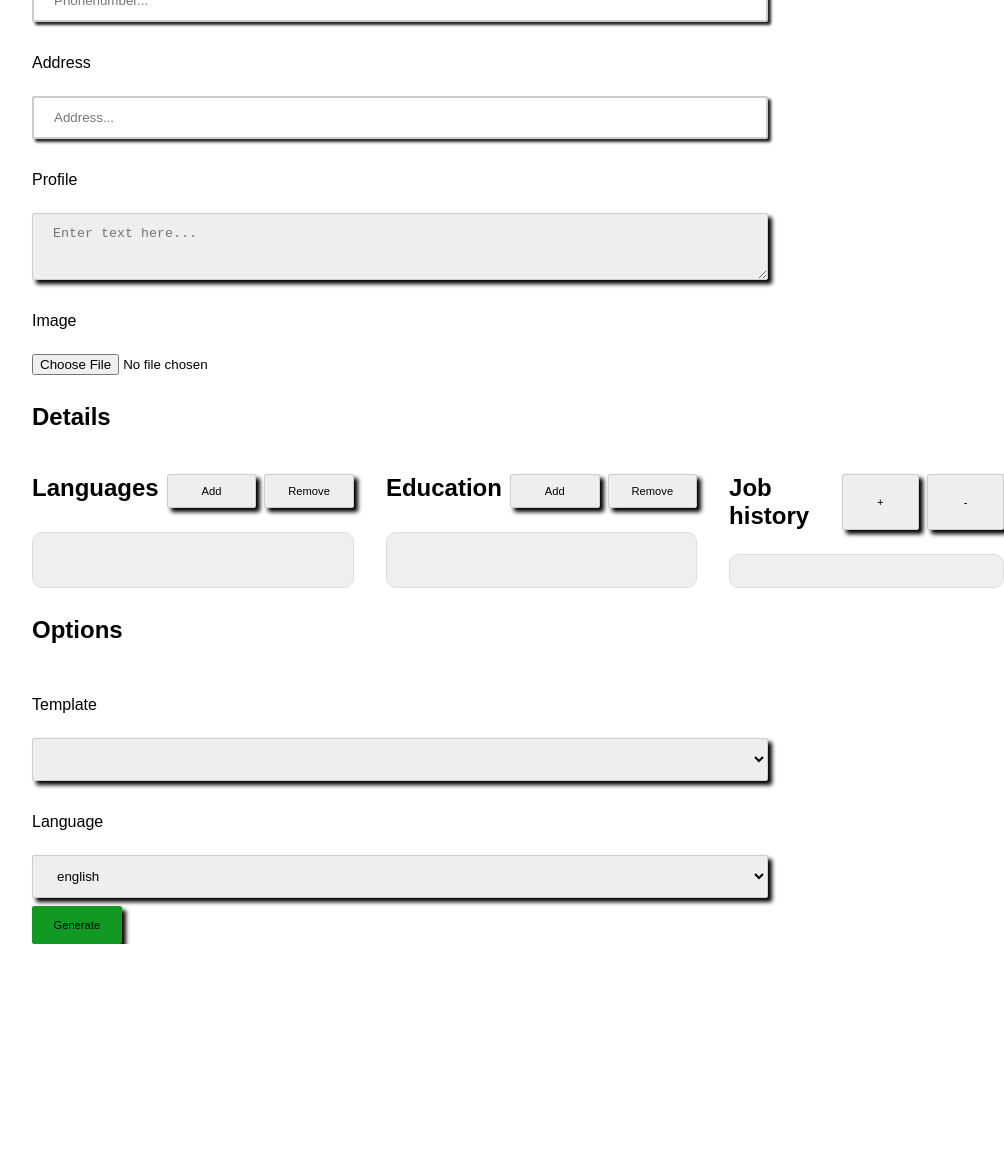
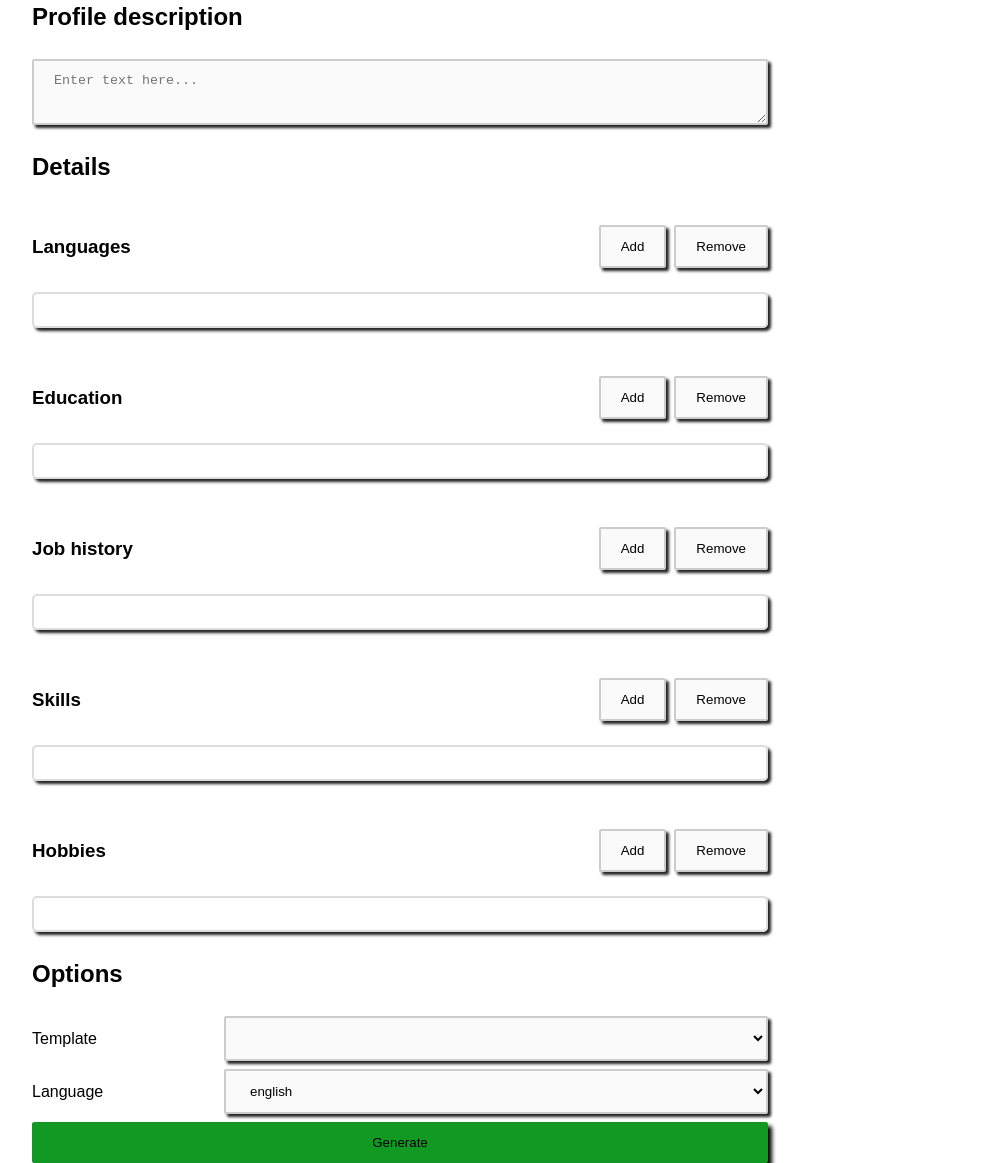
Before and after one commit to WilliwadelmaWisky/cv-editor, an Electron app: page src/frontend/app.html in a window 800 px wide. Shown: the part 545-1708 px from the top of the page, 1004 px wide, since content can reach past the window. Before the commit the page ends 1489 px from the top, so only its background shows below. Drawn offline with Linux system fonts and the light colour scheme; no server answers.

Commit message:
Editor visual improvements

```diff
--- a/src/frontend/app.css
+++ b/src/frontend/app.css
@@ -1,7 +1,10 @@
 body {
-    font-family: Arial, Helvetica, sans-serif;
+    font-family: 'Agency FB', Arial, sans-serif;
     padding: 0;
     margin: 0 2em;
+}
+h2 {
+    text-wrap: nowrap;
 }
 
 .form {
@@ -10,47 +13,24 @@ body {
     gap: 0.5em;
 }
 
-p {
-    padding-top: 0.5em;
-}
-textarea {
-    resize: vertical;
-    min-height: 5em;
-    max-height: 20em;
-    padding: 12px 20px;
-    display: inline-block;
-    box-sizing: border-box;
-    border-radius: 2px;
-    box-shadow: 4px 4px 4px black;
-    background-color: #eee;
-    border: 1px solid #ccc;
-}
-
-input[type="text"], input[type="email"], input[type="date"], input[type="tel"] {
+input[type="text"], input[type="email"], input[type="date"],
+input[type="tel"], input[type="button"], select, textarea {
     padding: 12px 20px;
     display: inline-block;
     box-sizing: border-box;
     border-radius: 2px;
     box-shadow: 3px 3px 3px #222;
+    background-color: rgb(250, 250, 250);
     border: 2px solid #ccc;
 }
 
-select {
-    padding: 12px 20px;
-    display: inline-block;
-    box-sizing: border-box;
-    border-radius: 2px;
-    box-shadow: 4px 4px 4px black;
-    background-color: #eee;
-    border: 1px solid #ccc;
+textarea {
+    resize: vertical;
+    min-height: 5em;
+    max-height: 20em;
 }
 
-.button-box {
-    display: flex;
-    flex-direction: row;
-    justify-content: right;
-    gap: 8px;
-}
+
 .header-box {
     display: flex;
     flex-direction: row;
@@ -60,41 +40,17 @@ select {
 }
 .content-box {
     padding: 1em 1em;
-    background-color: #efefef;
-    border: 1px solid #ddd;
-    border-radius: 10px;
+    box-shadow: 3px 3px 3px #222;
+    border: 2px solid #ddd;
+    border-radius: 5px;
     display: flex;
     flex-direction: column;
     justify-content: start;
     gap: 1em;
 }
-input[type="button"] {
-    padding: 10px 12px;
-    display: inline-block;
-    box-sizing: border-box;
-    border-radius: 2px;
-    box-shadow: 4px 4px 4px black;
-    background-color: #eee;
-    border: 1px solid #ccc;
-    text-align: center;
-    font-size: 0.7em;
-    width: 8em;
-}
 
-.add-btn {
-    padding: 10px 12px;
-    display: inline-block;
-    box-sizing: border-box;
-    border-radius: 2px;
-    box-shadow: 4px 4px 4px black;
-    background-color: #eee;
-    border: 1px solid #ccc;
-    text-align: center;
-    font-size: 0.7em;
-    width: 3em;
-}
-.header-box h2 {
-    margin: 0;
+.header-box>h3 {
+    margin: auto 0;
 }
 
 #generate-btn {
@@ -113,9 +69,40 @@ input[type="button"] {
     align-items: stretch;
     gap: 2em;
 }
-.hbox>* {
+.hbox>div, .hbox>input, .hbox>select {
     flex-grow: 1;
 }
+.hbox>p {
+    margin: auto 0;
+    width: 10em;
+    vertical-align: center;
+}
+
+.divider {
+    height: 2px;
+    margin: 1em 0;
+    border-radius: 1px;
+    background-color: rgb(224, 49, 34);
+}
+
+.info-panel {
+    display: grid;
+    grid-template-columns: 1fr 1fr 1fr;
+    gap: 2em;
+}
+
+@media only screen and (max-width: 1400px) {
+    .info-panel {
+        grid-template-columns: 1fr 1fr;
+    }
+}
+@media only screen and (max-width: 800px) {
+    .info-panel {
+        grid-template-columns: 1fr;
+    }
+}
+
+
 
 .vbox {
     display: flex;
--- a/src/frontend/app.html
+++ b/src/frontend/app.html
@@ -7,32 +7,44 @@
     <title>Editor</title>
 </head>
 <body>
-    <h1>Editor</h1>
+    <h1>CV Editor</h1>
+    <p>Version 0.1</p>
+    <p>An editor for building custom curriculum vitaes. The editor is currently under production and probably contains bugs.</p>
     <div class="form">
-        <h2>Personal infromation</h2>
+        <h2>Personal data</h2>
         <div class="hbox">
             <p>Name</p>
             <input type="text" placeholder="Name..." id="name-field" class="flex-grow"/>
         </div>
-
+        <div class="hbox">
             <p>Birthday</p>
             <input type="date" value="2023-12-26" id="birthday-field"/>
+        </div>
+        <div class="hbox">
             <p>Email</p>
             <input type="email" placeholder="example@email.com" id="email-field"/>
+        </div>
+        <div class="hbox">
             <p>Phone</p>
             <input type="tel" placeholder="Phonenumber..." id="phonenumber-field"/>
+        </div>
+        <div class="hbox">
             <p>Address</p>
             <input type="text" placeholder="Address..." id="address-field"/>
-        <p>Profile</p>
-        <textarea placeholder="Enter text here..." id="description-field"></textarea>
+        </div>
+        <div class="hbox">
             <p>Image</p>
             <input type="file" accept="image/png, image/jpeg" id="image-field"/>
+        </div>
+
+        <h2>Profile description</h2>
+        <textarea placeholder="Enter text here..." id="description-field"></textarea>
 
         <h2>Details</h2>
-        <div class="hbox">
+        <div class="info-panel">
             <div class="vbox">
                 <div class="header-box">
-                    <h2 class="flex-grow">Languages</h2>
+                    <h3 class="flex-grow">Languages</h3>
                     <input type="button" value="Add" id="add-lang-btn"/>
                     <input type="button" value="Remove" id="rem-lang-btn"/>
                 </div>
@@ -40,7 +52,7 @@
             </div>
             <div class="vbox">
                 <div class="header-box">
-                    <h2 class="flex-grow">Education</h2>
+                    <h3 class="flex-grow">Education</h3>
                     <input type="button" value="Add" id="add-edu-btn"/>
                     <input type="button" value="Remove" id="rem-edu-btn"/>
                 </div>
@@ -48,19 +60,40 @@
             </div>
             <div class="vbox">
                 <div class="header-box">
-                    <h2 class="flex-grow">Job history</h2>
-                    <input type="button" value="+" id="add-job-btn" class=".add-btn"/>
-                    <input type="button" value="-" id="rem-job-btn" class=".add-btn"/>
+                    <h3 class="flex-grow">Job history</h3>
+                    <input type="button" value="Add" id="add-job-btn"/>
+                    <input type="button" value="Remove" id="rem-job-btn"/>
                 </div>
                 <div id="job-box" class="content-box flex-grow"></div>
+            </div>
+            <div class="vbox">
+                <div class="header-box">
+                    <h3 class="flex-grow">Skills</h3>
+                    <input type="button" value="Add" id="add-skill-btn"/>
+                    <input type="button" value="Remove" id="rem-skill-btn"/>
+                </div>
+                <div id="skill-box" class="content-box flex-grow"></div>
+            </div>
+            <div class="vbox">
+                <div class="header-box">
+                    <h3 class="flex-grow">Hobbies</h3>
+                    <input type="button" value="Add" id="add-hobby-btn"/>
+                    <input type="button" value="Remove" id="rem-hobby-btn"/>
+                </div>
+                <div id="hobby-box" class="content-box flex-grow"></div>
             </div>
         </div>
 
         <h2>Options</h2>
+        <div class="hbox">
             <p>Template</p>
             <select id="template-select"></select>
+        </div>
+        <div class="hbox">
             <p>Language</p>
             <select id="language-select"></select>
+        </div>
+
         <input type="button" value="Generate" id="generate-btn"/>
     </div>
 
```
Lines whose indentation alone changed are shown as unchanged.
